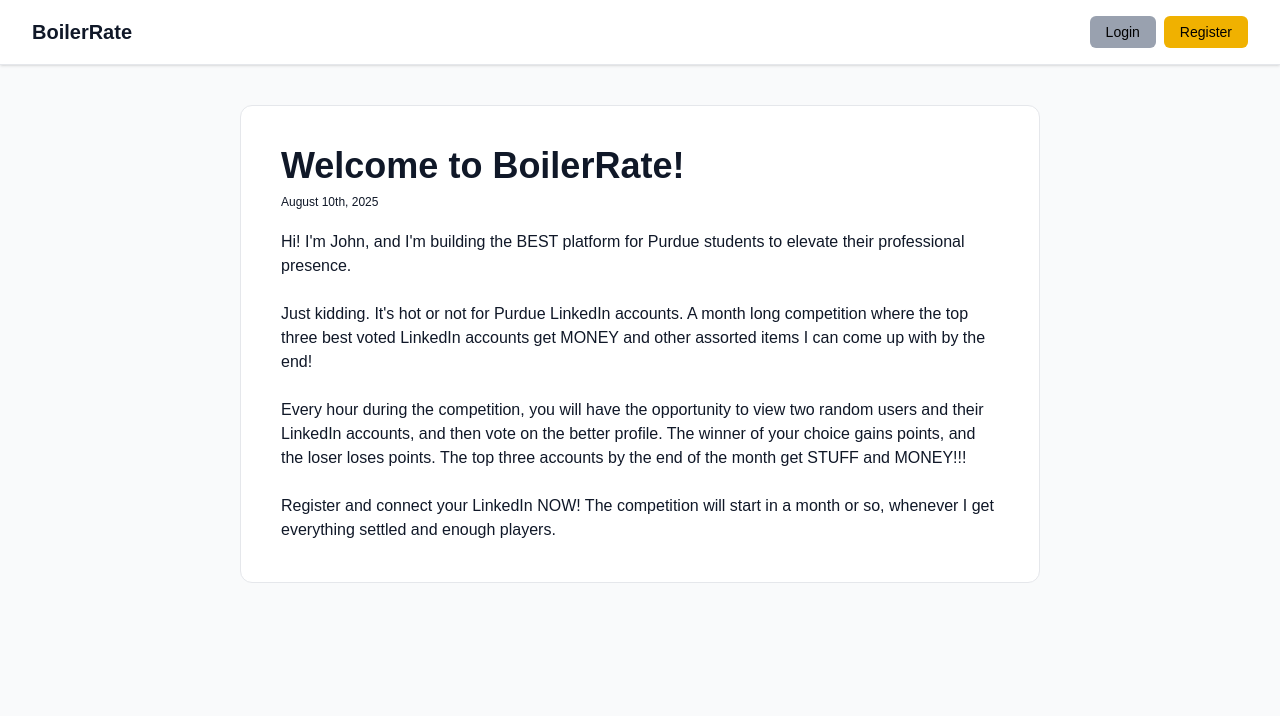
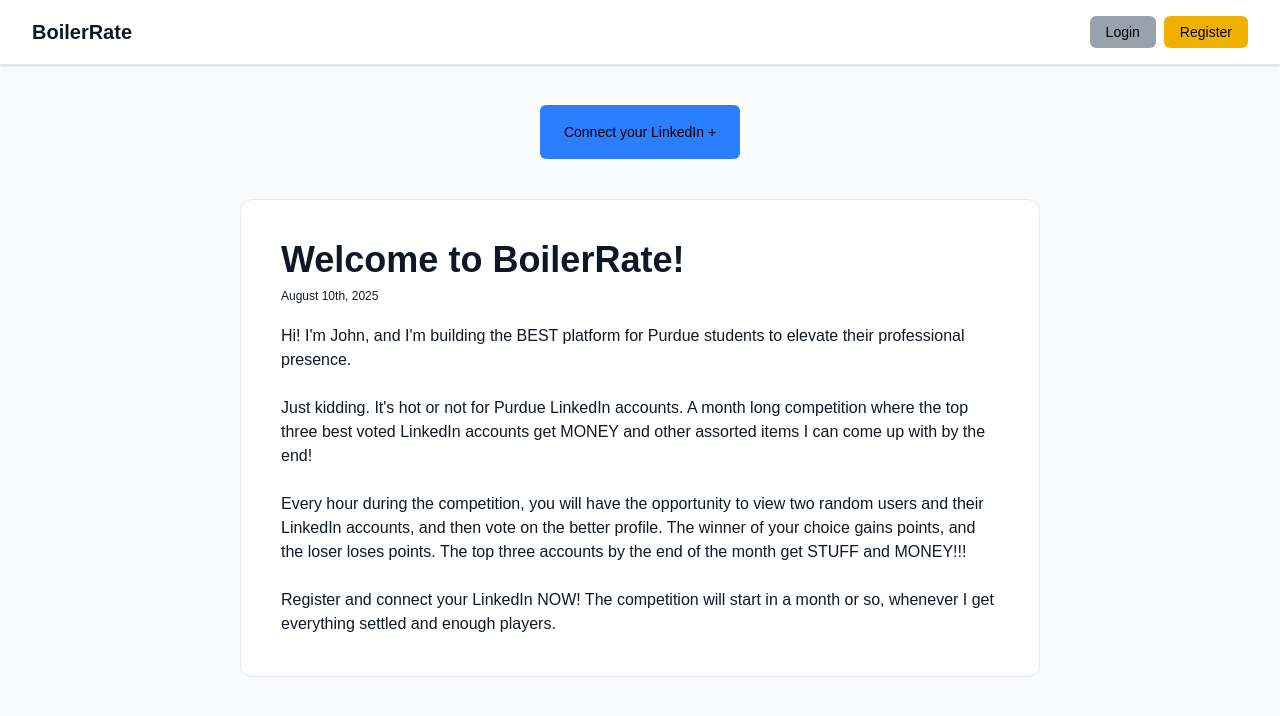
Before and after one commit to JohnSwiftC/boilerrate-front, a Next.js app: page / in a window 1280 px wide. Shown: the top 716 px of the page. Built offline with nearby package versions, Linux system fonts and the light colour scheme.

Commit message:
fix logic error for connections

```diff
--- a/src/app/page.tsx
+++ b/src/app/page.tsx
@@ -7,12 +7,12 @@ const Root = () => {
 
   const [oauthURL, setOauthURL] = useState<string>()
   const { user, get_oauth } = useAuth();
-  const [userIsConn, setUserIsConn] = useState<boolean>(false);
+  const [userIsNotConn, setUserIsNotConn] = useState<boolean>(true);
 
   useEffect(() => {
     if (user) {
       if (user.conn == true) {
-        setUserIsConn(true)
+        setUserIsNotConn(false)
       }
     }
   }, [])
@@ -34,7 +34,7 @@ const Root = () => {
 
   return (
     <div className="flex flex-col items-center p-10">
-      {userIsConn && (
+      {userIsNotConn && (
         <div className='mb-10 relative w-50'>
         <button
           onClick={do_oauth}
```
